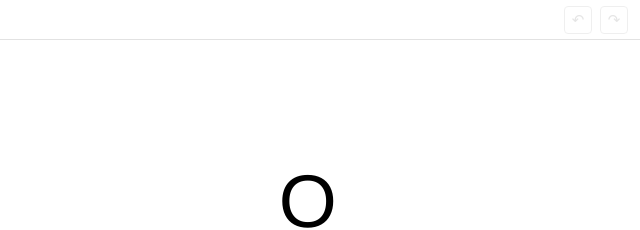
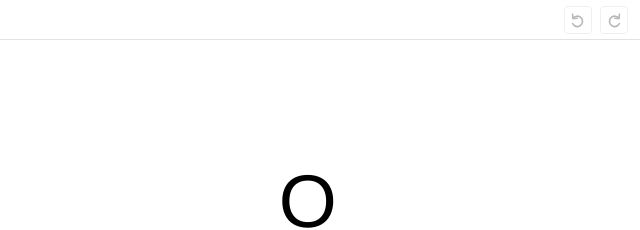
Before and after one commit to grebenyyk/schematic, a website built with Vite: page index.html in a window 1280 px wide. Shown: the top 230 px of the page, 640-1280 px from the left. Built offline with nearby package versions, Linux system fonts and the light colour scheme.

Commit message:
Replace unicode undo/redo glyphs with circular-arrow SVG icons

```diff
--- a/index.html
+++ b/index.html
@@ -10,8 +10,20 @@
     <header id="toolbar">
       <span id="logo">schematic</span>
       <span class="spacer"></span>
-      <button id="undo" title="Undo (Ctrl+Z)" disabled>↶</button>
-      <button id="redo" title="Redo (Ctrl+Shift+Z)" disabled>↷</button>
+      <button id="undo" title="Undo (Ctrl+Z)" disabled>
+        <svg viewBox="0 0 16 16" width="16" height="16" fill="none" stroke="currentColor"
+             stroke-width="1.6" stroke-linecap="round" stroke-linejoin="round" aria-hidden="true">
+          <path d="M3 6.5a5.2 5.2 0 1 1-0.4 5" />
+          <polyline points="2.6 2.2 3 6.5 7.2 6.3" />
+        </svg>
+      </button>
+      <button id="redo" title="Redo (Ctrl+Shift+Z)" disabled>
+        <svg viewBox="0 0 16 16" width="16" height="16" fill="none" stroke="currentColor"
+             stroke-width="1.6" stroke-linecap="round" stroke-linejoin="round" aria-hidden="true">
+          <path d="M13 6.5a5.2 5.2 0 1 0 0.4 5" />
+          <polyline points="13.4 2.2 13 6.5 8.8 6.3" />
+        </svg>
+      </button>
     </header>
     <main id="canvas-host"></main>
     <footer id="statusline">draw: drag to bond · click a bond to cycle order · 1/2/3 over a bond sets order</footer>
--- a/styles/page.css
+++ b/styles/page.css
@@ -33,8 +33,11 @@ body {
   border: 1px solid #d4d4d4;
   border-radius: 4px;
   background: #fff;
-  font-size: 15px;
   cursor: pointer;
+  display: inline-flex;
+  align-items: center;
+  justify-content: center;
+  color: #333;
 }
 
 #toolbar button:disabled {
```
